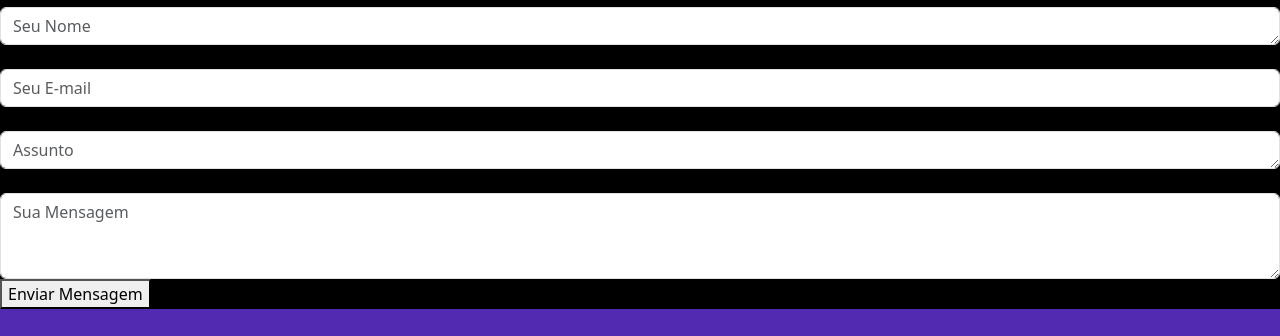
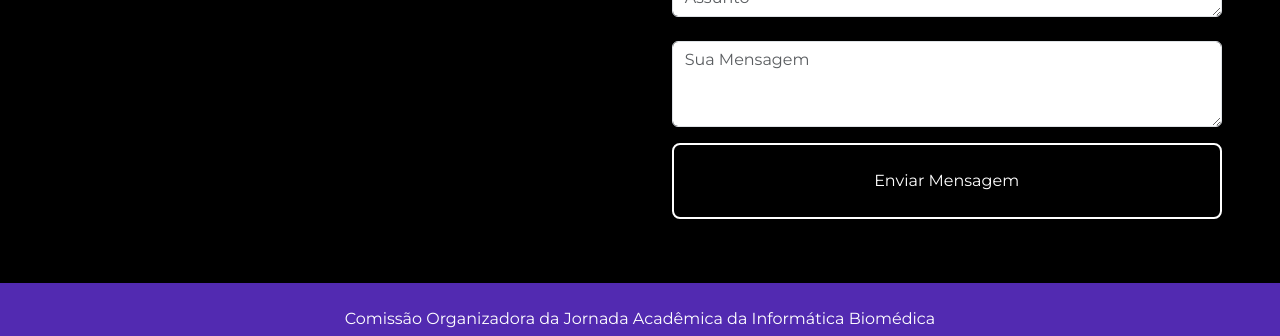
Before and after one commit to janinersevero/projeto-pagina-jaib, a plain HTML site: page contato.html in a window 1280 px wide. Shown: the part 398-734 px from the top of the page. Drawn offline with nearby package versions, Linux system fonts and the light colour scheme.

Commit message:
update style.css

```diff
--- a/styles/style.css
+++ b/styles/style.css
@@ -57,6 +57,11 @@ body {
     height: auto;
 }
 
+.img{
+    width: 100%;
+    height: auto;
+}
+
 .quem__somos {
     max-width: 50%;
     margin: 2% auto;
@@ -98,6 +103,36 @@ body {
     margin: 0 0.5em;
 }
 
+.contato{
+    display: flex;
+    flex-direction: row;
+    justify-content: space-evenly;
+    padding-top: 5%;
+    padding-bottom: 5%;
+    font-family: var(--fonte-primaria);
+    color: #FFF;
+}
+
+.button{
+    background-color: var(--cor-de-fundo);
+    color: var(--branco-principal);
+    border: 2px solid var(--branco-principal);
+    width: 100%;
+    border-radius: 8px;
+    margin-top: 1rem;
+    padding: 1.5rem;
+    text-align: center;
+    font-family: var(--fonte-primaria);
+    font-size: 1rem;
+    font-weight: 200;
+    transition-duration: 0.4s;
+}
+
+.button:hover {
+    background-color: #1f1f1f;
+    color: white;
+  }
+
 .footer__copyright {
     display: flex;
     justify-content: center;
```
